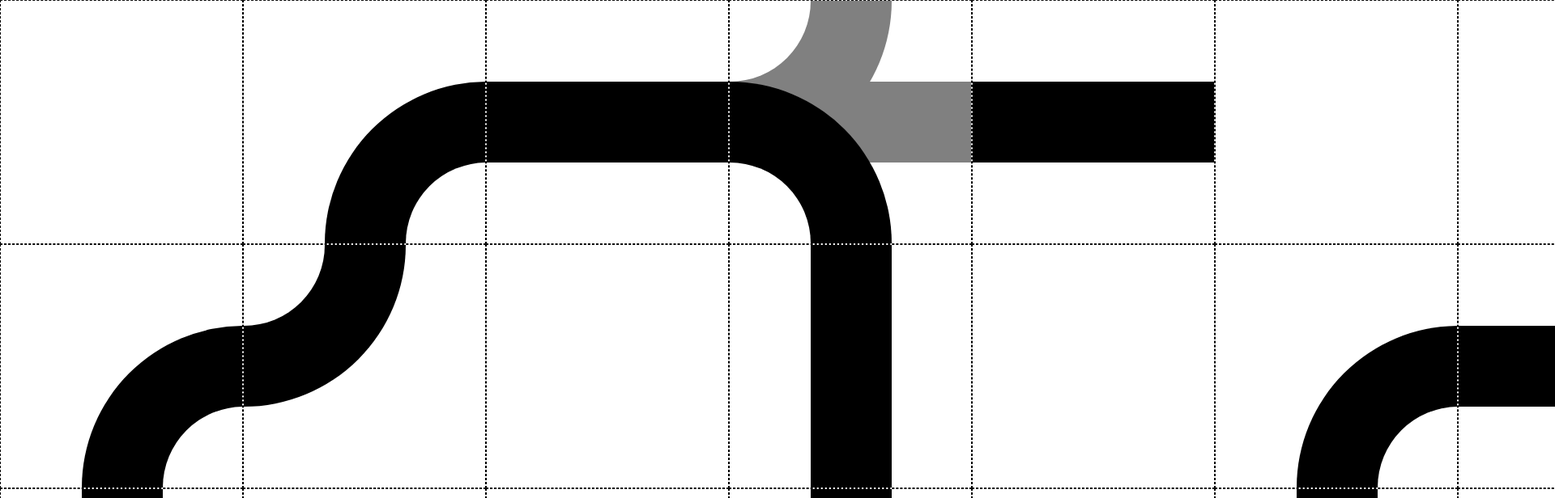
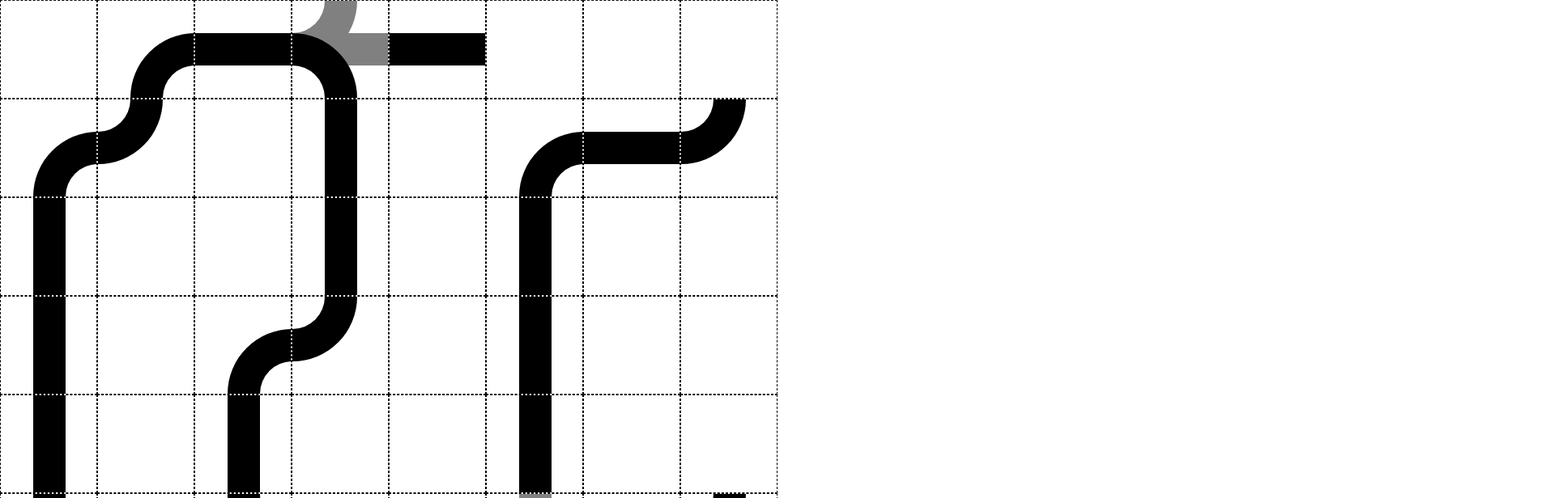
Before and after one commit to codythompson/super-tracks-editor, a React app: page / in a window 1280 px wide. Shown: the top 616 px of the page at 81% size, 1920 px wide, since content can reach past the window. Built offline with nearby package versions, Linux system fonts and the light colour scheme.

Commit message:
set tile size to css variable

```diff
--- a/src/styles/Tile.module.scss
+++ b/src/styles/Tile.module.scss
@@ -1,10 +1,12 @@
+$tileWidth: 40px;
+
 .Tile {
   display: inline-grid;
-  grid-template-columns: 100px 100px 100px;
-  grid-template-rows: 100px 100px 100px;
+  grid-template-columns: $tileWidth $tileWidth $tileWidth;
+  grid-template-rows: $tileWidth $tileWidth $tileWidth;
 
   overflow: hidden;
-  width: 300px;
+  width: 3*$tileWidth;
   box-sizing: border-box;
   border: 1px dashed;
 }
@@ -14,17 +16,17 @@
 
 }
 .ActiveExit.Corner {
-  box-shadow: 0 0 0 100px black;
+  box-shadow: 0 0 0 $tileWidth black;
 }
 .ActiveExit.Straight {
   background-color: black;
 }
 
 .Corner {
-  box-shadow: 0 0 0 100px grey;
+  box-shadow: 0 0 0 $tileWidth grey;
 }
 // .Corner:hover {
-//   box-shadow: 0 0 0 100px red;
+//   box-shadow: 0 0 0 $tileWidth red;
 //   z-index: 2;
 // }
 
@@ -40,7 +42,7 @@
   @extend .Corner;
   grid-column-start: 1;
   grid-row-start: 1;
-  border-bottom-right-radius: 100px;
+  border-bottom-right-radius: $tileWidth;
 }
 
 .LeftRight {
@@ -54,7 +56,7 @@
   @extend .Corner;
   grid-column-start: 1;
   grid-row-start: 3;
-  border-top-right-radius: 100px;
+  border-top-right-radius: $tileWidth;
 }
 
 .TopBottom {
@@ -68,12 +70,12 @@
   @extend .Corner;
   grid-column-start: 3;
   grid-row-start: 1;
-  border-bottom-left-radius: 100px;
+  border-bottom-left-radius: $tileWidth;
 }
 
 .RightBottom {
   @extend .Corner;
   grid-column-start: 3;
   grid-row-start: 3;
-  border-top-left-radius: 100px;
+  border-top-left-radius: $tileWidth;
 }
```
